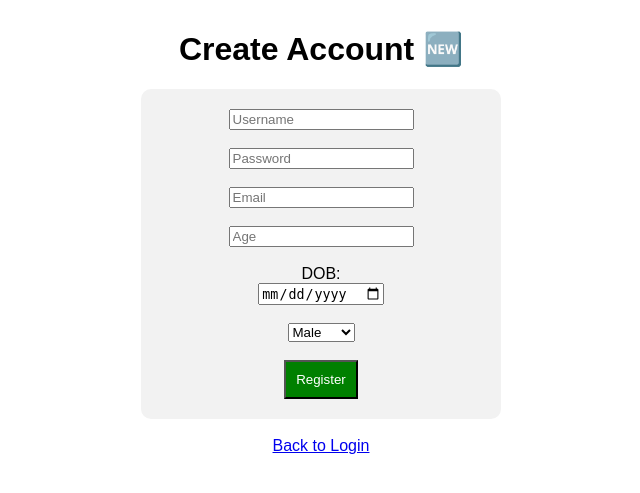
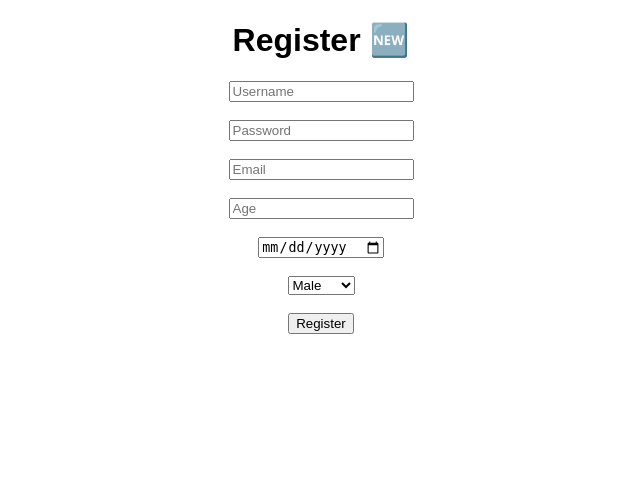
Before and after one commit to duniaparnasomarouthu-creator/quickshare, a Flask app: page /register in a window 1280 px wide. Shown: the top 493 px of the page, without its empty margins (319-959 px from the left). Run offline with Flask 3, Linux system fonts and the light colour scheme.

Commit message:
Update register.html

```diff
--- a/templates/register.html
+++ b/templates/register.html
@@ -4,25 +4,19 @@
 <title>Register</title>
 </head>
 
-<body style="font-family:Arial;text-align:center;margin-top:30px;">
+<body style="font-family:Arial;text-align:center;">
 
-<h1>Create Account 🆕</h1>
+<h1>Register 🆕</h1>
 
-<form action="/register" method="POST"
-style="background:#f2f2f2;width:320px;margin:auto;padding:20px;border-radius:10px;">
+<form action="/register" method="POST">
 
 <input type="text" name="username" placeholder="Username" required><br><br>
-
 <input type="password" name="password" placeholder="Password" required><br><br>
-
 <input type="email" name="email" placeholder="Email" required><br><br>
-
 <input type="number" name="age" placeholder="Age" required><br><br>
-
-<label>DOB:</label><br>
 <input type="date" name="dob" required><br><br>
 
-<select name="gender" required>
+<select name="gender">
     <option>Male</option>
     <option>Female</option>
     <option>Other</option>
@@ -30,15 +24,9 @@ style="background:#f2f2f2;width:320px;margin:auto;padding:20px;border-radius:10p
 
 <br><br>
 
-<button style="padding:10px;background:green;color:white;">
-Register
-</button>
+<button>Register</button>
 
 </form>
 
-<br>
-
-<a href="/">Back to Login</a>
-
 </body>
 </html>
```
